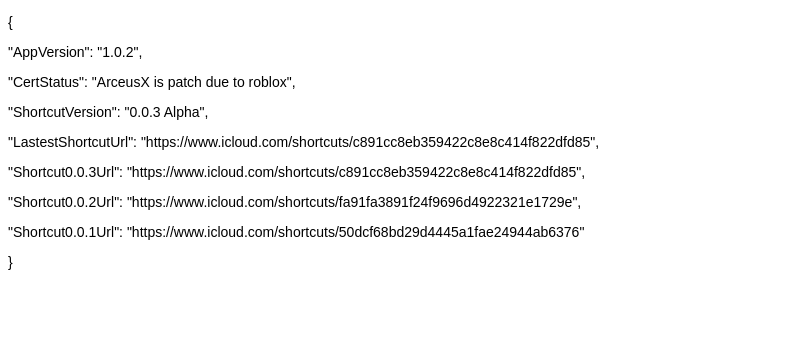
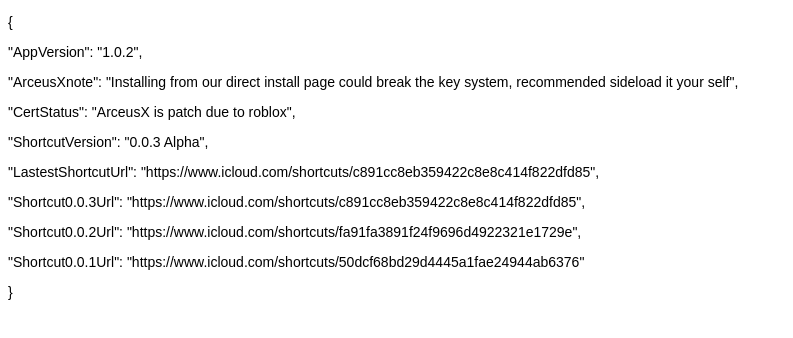
Before and after one commit to zraf0/Fuminx-Direct, a plain HTML site: page index.html in a window 1280 px wide. Shown: the whole page, without its empty margins (0-793 px from the left). Drawn offline with Linux system fonts and the light colour scheme.

Commit message:
Update index.html

```diff
--- a/index.html
+++ b/index.html
@@ -20,6 +20,7 @@ background-color: #ffffff;
 <div class="container">
 <p>{</p>
 <p>    "AppVersion": "1.0.2",
+<p>    "ArceusXnote": "Installing from our direct install page could break the key system, recommended sideload it your self",
 <p>    "CertStatus": "ArceusX is patch due to roblox",
 <p>    "ShortcutVersion": "0.0.3 Alpha",
 <p>    "LastestShortcutUrl": "https://www.icloud.com/shortcuts/c891cc8eb359422c8e8c414f822dfd85",
```
